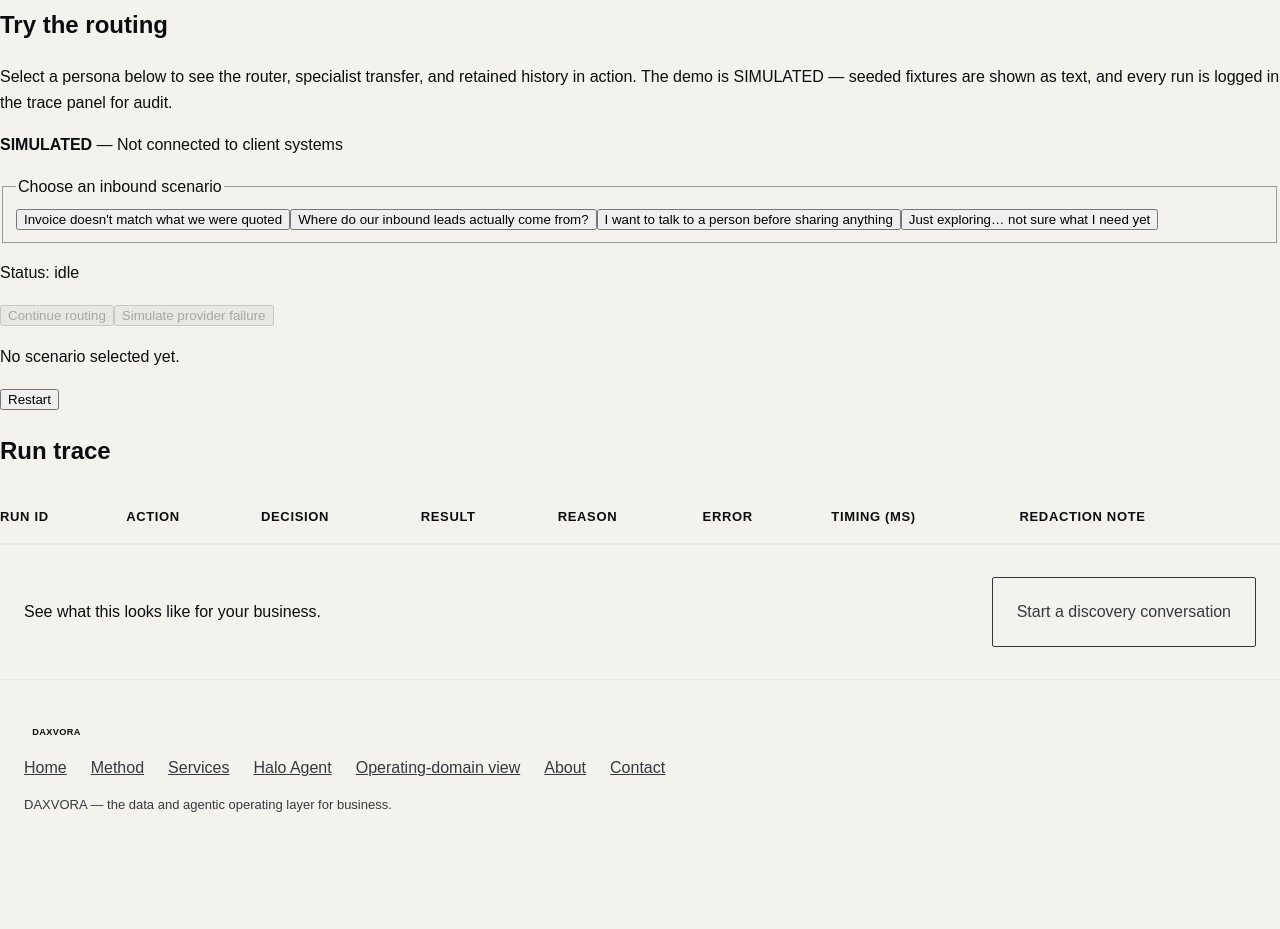
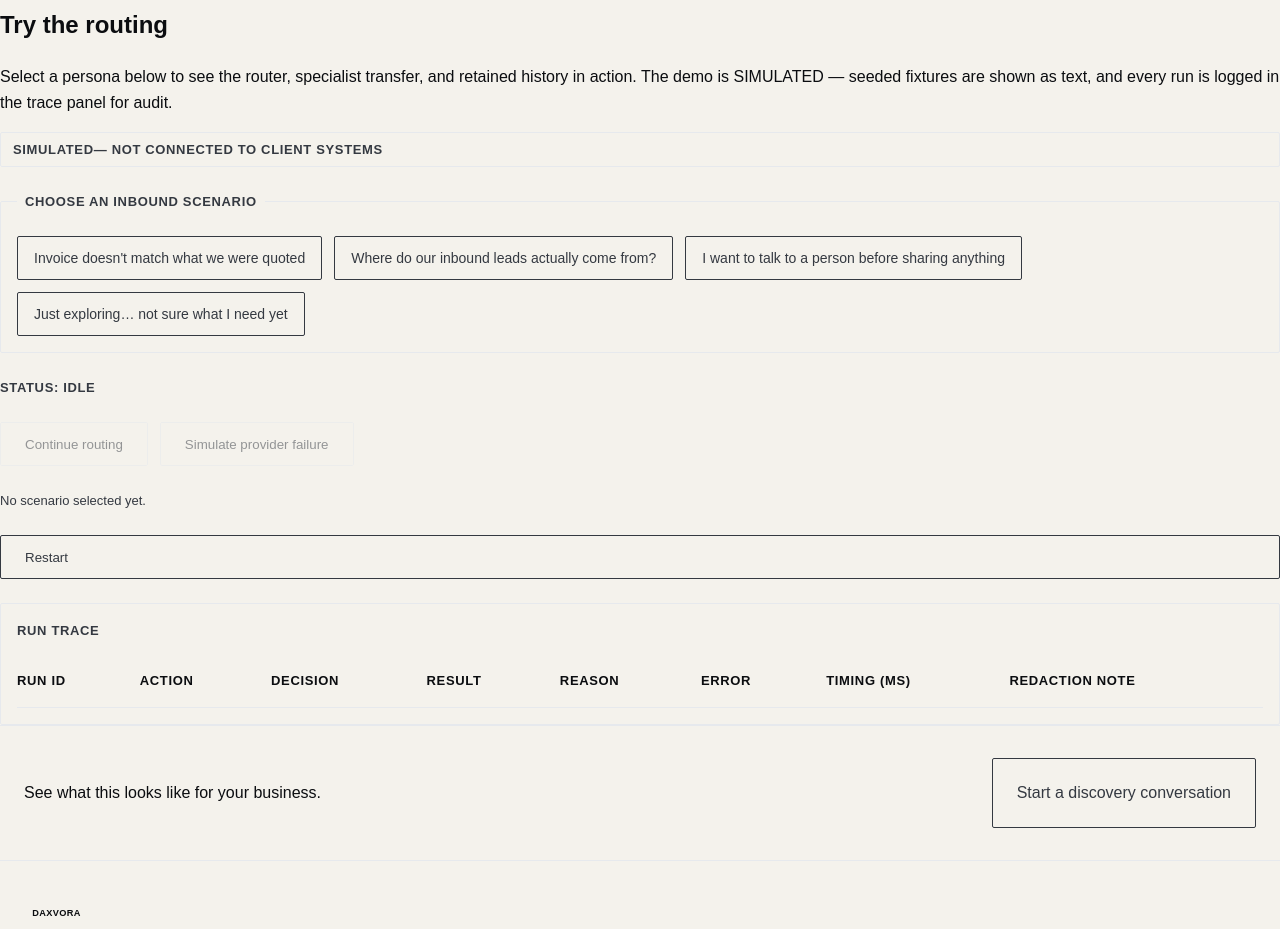
Before and after one commit to RajatThakral01/DAXVORA-website, a Next.js app: page /halo-agent in a window 1280 px wide. Shown: the part 1440-2369 px from the top of the page. Before the commit the page ends 2301 px from the top, so only its background shows below. Built offline with nearby package versions, Linux system fonts and the light colour scheme.

Commit message:
Phase 5: Halo Agent demo visual pass — elevation, motion, failure state, trace panel styling

```diff
--- a/app/globals.css
+++ b/app/globals.css
@@ -540,3 +540,185 @@ form textarea:focus-visible {
   color: var(--dx-graphite);
   margin: 0;
 }
+
+.halo-demo {
+  display: grid;
+  gap: 24px;
+}
+
+.halo-demo__sim-label {
+  display: inline-flex;
+  align-items: center;
+  margin: 0;
+  padding: 6px 12px;
+  border: 1px solid var(--dx-mist);
+  border-radius: 2px;
+  font-size: 0.8125rem;
+  font-weight: 700;
+  letter-spacing: 0.05em;
+  text-transform: uppercase;
+  color: var(--dx-graphite);
+  background: transparent;
+}
+
+.halo-persona-fieldset {
+  border: 1px solid var(--dx-mist);
+  border-radius: 2px;
+  padding: 16px;
+  margin: 0;
+}
+
+.halo-persona-fieldset legend {
+  font-size: 0.8125rem;
+  font-weight: 700;
+  letter-spacing: 0.05em;
+  text-transform: uppercase;
+  color: var(--dx-graphite);
+  padding: 0 8px;
+}
+
+.halo-persona-list {
+  display: flex;
+  flex-wrap: wrap;
+  gap: 12px;
+  margin-top: 8px;
+}
+
+.halo-persona-button {
+  min-height: 44px;
+  padding: 12px 16px;
+  border: 1px solid var(--dx-graphite);
+  border-radius: 2px;
+  background: transparent;
+  color: var(--dx-graphite);
+  font-family: inherit;
+  font-size: 0.875rem;
+  cursor: pointer;
+  transition:
+    background-color 200ms ease-out,
+    border-color 200ms ease-out,
+    color 200ms ease-out,
+    box-shadow 200ms ease-out,
+    transform 150ms ease-out;
+}
+
+.halo-persona-button:hover {
+  background: var(--dx-mist);
+  border-color: var(--dx-graphite);
+}
+
+.halo-persona-button:active {
+  transform: translateY(1px);
+}
+
+.halo-persona-button[aria-pressed="true"] {
+  background: var(--dx-mist);
+  border-color: var(--dx-carbon);
+  color: var(--dx-carbon);
+  box-shadow: 0 2px 8px rgb(11 13 16 / 0.08);
+}
+
+.halo-status {
+  margin: 0;
+  font-size: 0.8125rem;
+  font-weight: 700;
+  letter-spacing: 0.05em;
+  text-transform: uppercase;
+  color: var(--dx-graphite);
+}
+
+.halo-actions {
+  display: flex;
+  flex-wrap: wrap;
+  gap: 12px;
+}
+
+.halo-context-panel {
+  display: grid;
+  gap: 8px;
+  margin: 0;
+  padding: 16px 24px;
+  border: 1px solid var(--dx-mist);
+  border-radius: 2px;
+  background: var(--dx-bone);
+  transition:
+    opacity 200ms ease-out,
+    transform 200ms ease-out,
+    box-shadow 200ms ease-out,
+    border-color 200ms ease-out,
+    background-color 200ms ease-out;
+}
+
+.halo-context-panel--active {
+  box-shadow: 0 2px 8px rgb(11 13 16 / 0.08);
+}
+
+.halo-context-panel--failed {
+  border-left: 2px solid var(--dx-carbon);
+  background: var(--dx-white);
+}
+
+.halo-context-panel dt {
+  font-size: 0.8125rem;
+  font-weight: 700;
+  letter-spacing: 0.05em;
+  text-transform: uppercase;
+  color: var(--dx-graphite);
+  margin: 0;
+}
+
+.halo-context-panel dd {
+  margin: 0 0 8px;
+  color: var(--dx-carbon);
+}
+
+.halo-error {
+  margin: 0;
+  padding: 12px 16px;
+  border-left: 2px solid var(--dx-carbon);
+  background: var(--dx-mist);
+  border-radius: 2px;
+  font-size: 0.875rem;
+  color: var(--dx-carbon);
+}
+
+.halo-live-region {
+  margin: 0;
+  min-height: 1.5em;
+  font-size: 0.8125rem;
+  color: var(--dx-graphite);
+}
+
+.halo-trace-panel {
+  border: 1px solid var(--dx-mist);
+  border-radius: 2px;
+  padding: 16px;
+  background: var(--dx-bone);
+  transition: box-shadow 200ms ease-out;
+}
+
+.halo-trace-panel h2 {
+  margin: 0 0 12px;
+  font-size: 0.8125rem;
+  font-weight: 700;
+  letter-spacing: 0.05em;
+  text-transform: uppercase;
+  color: var(--dx-graphite);
+}
+
+.halo-trace-panel table {
+  font-size: 0.8125rem;
+}
+
+.halo-trace-panel--active {
+  box-shadow: 0 4px 16px rgb(11 13 16 / 0.12);
+}
+
+@media (prefers-reduced-motion: reduce) {
+  .halo-persona-button,
+  .halo-context-panel,
+  .halo-trace-panel,
+  .halo-error {
+    transition: none;
+  }
+}
--- a/src/demos/halo-agent/HaloAgentDemo.tsx
+++ b/src/demos/halo-agent/HaloAgentDemo.tsx
@@ -17,19 +17,27 @@ export default function HaloAgentDemo() {
     : undefined;
 
   const isRouting = state.status === "routing";
+  const hasActiveRun = state.status !== "idle";
+  const isFailed = state.status === "route_failed";
 
   return (
-    <section aria-labelledby="halo-demo-status">
-      <p id="halo-demo-status">
+    <section
+      aria-labelledby="halo-demo-status"
+      className={`halo-demo ${isFailed ? "halo-demo--failed" : ""}`}
+      data-status={state.status}
+    >
+      <p id="halo-demo-status" className="halo-demo__sim-label">
         <strong>SIMULATED</strong> — Not connected to client systems
       </p>
 
-      <fieldset>
+      <fieldset className="halo-persona-fieldset">
         <legend>Choose an inbound scenario</legend>
+        <div className="halo-persona-list">
           {personas.map((persona) => (
             <button
               key={persona.id}
               type="button"
+              className="halo-persona-button"
               aria-pressed={state.personaId === persona.id}
               onClick={() =>
                 dispatch({ type: "SELECT_PERSONA", personaId: persona.id })
@@ -38,12 +46,15 @@ export default function HaloAgentDemo() {
               {persona.label}
             </button>
           ))}
+        </div>
       </fieldset>
 
-      <p>Status: {state.status}</p>
+      <p className="halo-status">Status: {state.status}</p>
 
+      <div className="halo-actions">
         <button
           type="button"
+          className="btn-secondary"
           disabled={!isRouting || !selectedPersona}
           onClick={() => {
             if (selectedPersona && isRouting) {
@@ -59,6 +70,7 @@ export default function HaloAgentDemo() {
 
         <button
           type="button"
+          className="btn-secondary"
           disabled={!isRouting || !selectedPersona}
           onClick={() => {
             if (isRouting) {
@@ -68,9 +80,12 @@ export default function HaloAgentDemo() {
         >
           Simulate provider failure
         </button>
+      </div>
 
       {state.contextPanel && (
-        <dl>
+        <dl
+          className={`halo-context-panel ${hasActiveRun ? "halo-context-panel--active" : ""} ${isFailed ? "halo-context-panel--failed" : ""}`}
+        >
           <dt>Customer tag</dt>
           <dd>{state.contextPanel.customerTag}</dd>
           <dt>Profile field</dt>
@@ -82,15 +97,19 @@ export default function HaloAgentDemo() {
         </dl>
       )}
 
-      {state.error && <p role="alert">Error: {state.error}</p>}
+      {state.error && (
+        <p role="alert" className="halo-error">
+          Error: {state.error}
+        </p>
+      )}
 
-      <p aria-live="polite">
+      <p aria-live="polite" className="halo-live-region">
         {state.status === "idle"
           ? "No scenario selected yet."
           : `Handoff reason: ${state.contextPanel?.handoffReason ?? ""}`}
       </p>
 
-      <button type="button" onClick={() => dispatch({ type: "RESTART" })}>
+      <button type="button" className="btn-secondary" onClick={() => dispatch({ type: "RESTART" })}>
         Restart
       </button>
 
--- a/src/demos/shared/TracePanel.tsx
+++ b/src/demos/shared/TracePanel.tsx
@@ -1,9 +1,12 @@
 import type { ObservabilityEvent } from "./observability";
 
 export default function TracePanel({ events }: { events: ObservabilityEvent[] }) {
+  const isActive = events.length > 0;
   return (
-    <>
+    <div className={`halo-trace-panel ${isActive ? "halo-trace-panel--active" : ""}`}>
       <h2>Run trace</h2>
+      <div className="table-scroll" tabIndex={0} aria-label="Run trace, scrollable horizontally">
+        <p className="table-hint">Scroll for more →</p>
         <table>
           <thead>
             <tr>
@@ -32,6 +35,7 @@ export default function TracePanel({ events }: { events: ObservabilityEvent[] })
             ))}
           </tbody>
         </table>
-    </>
+      </div>
+    </div>
   );
 }
```
Lines whose indentation alone changed are shown as unchanged.
